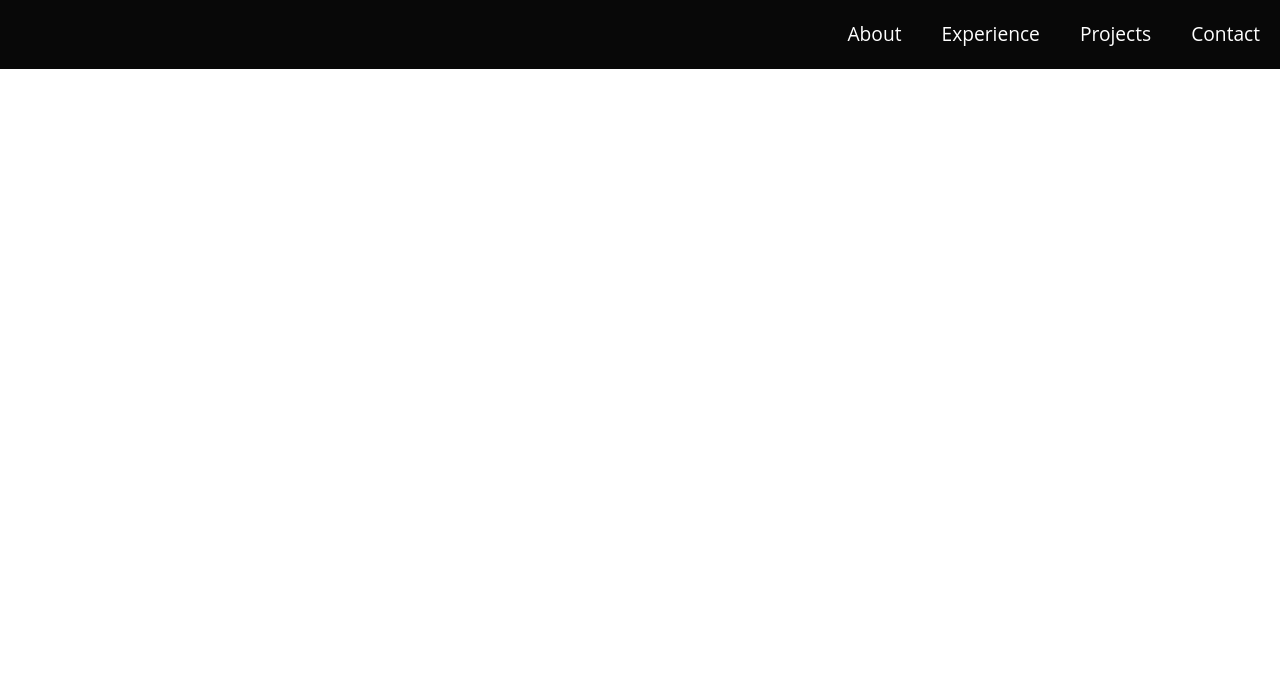
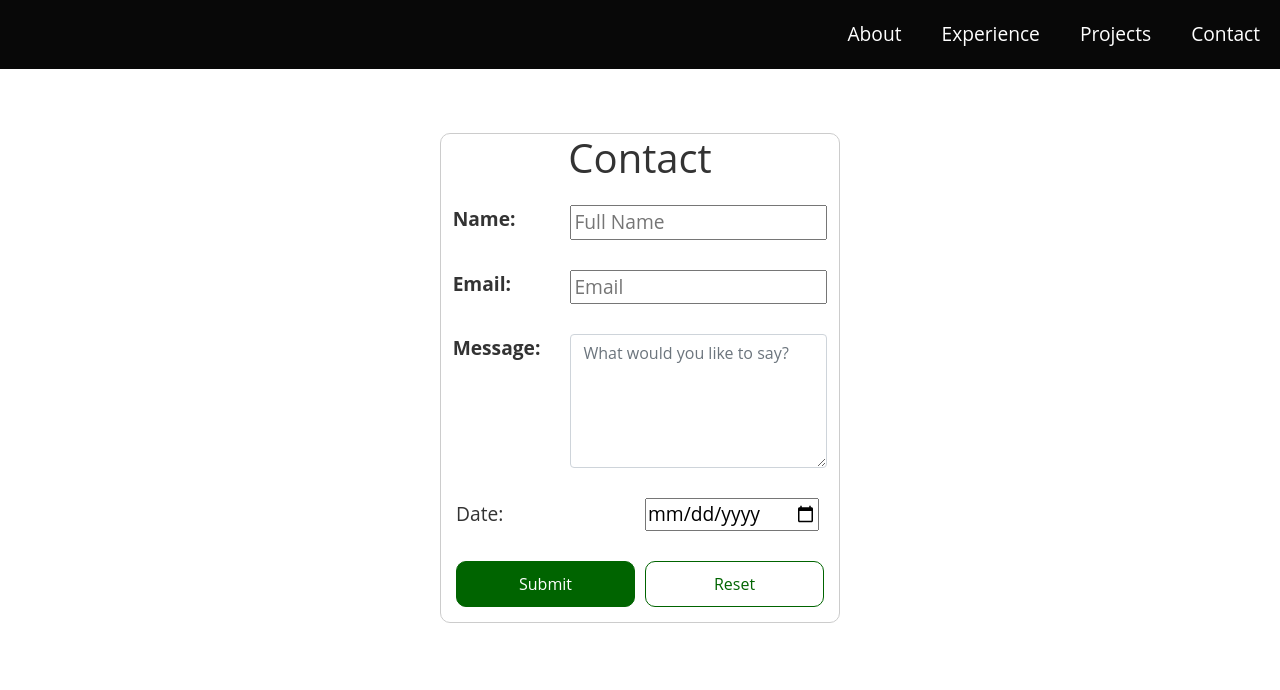
Before and after one commit to jamesressler/CS463-final-project, a plain HTML site: page html/contact.html in a window 1280 px wide. Drawn offline with nearby package versions, Linux system fonts and the light colour scheme.

Commit message:
added contact form, modified from homework.

```diff
--- a/css/contact.css
+++ b/css/contact.css
@@ -0,0 +1,76 @@
+.container {
+  display: flex;
+  width: 50vw;
+}
+
+.flex-container-wrap-center {
+  display: flex;
+  flex-wrap: wrap;
+  justify-content: center;
+  padding: 5% 20%;
+}
+
+.form {
+  border: 1px solid var(--gray3);
+  border-radius: 10px;
+  display: flex;
+  flex-wrap: wrap;
+  justify-content: center;
+}
+
+.form-element {
+  padding: 15px;
+}
+
+.form-input-text {
+  display: grid;
+  grid-template-columns: 1fr 1fr;
+  font-weight: bold;
+}
+
+.form-date-input {
+  display: grid;
+  grid-template-columns: 1fr 1fr;
+  align-items: center;
+  justify-items: start;
+  gap: 10px;
+  width: 100%;
+}
+
+.form-submit-input {
+  display: grid;
+  grid-template-columns: 1fr 1fr;
+  align-items: center;
+  justify-items: center;
+  gap: 10px;
+  width: 100%;
+}
+
+.btn {
+  display: block;
+  padding: 10px;
+  width: 100%;
+  text-decoration: none;
+  border: 1px solid var(--green);
+  border-radius: 10px;
+}
+
+.btn-primary {
+  background-color: var(--green);
+  color: var(--white);
+}
+
+.btn-primary:hover {
+  background-color: var(--orange);
+  color: var(--black);
+}
+
+.btn-secondary {
+  background-color: var(--white);
+  color: var(--green);
+}
+
+.btn-secondary:hover {
+  background-color: var(--red);
+  color: var(--white);
+}
--- a/html/contact.html
+++ b/html/contact.html
@@ -11,6 +11,7 @@
     />
     <link rel="stylesheet" href="../css/styles.css" />
     <link rel="stylesheet" href="../css/navbar.css" />
+    <link rel="stylesheet" href="../css/contact.css" />
   </head>
   <body>
     <nav>
@@ -29,5 +30,43 @@
         </li>
       </ul>
     </nav>
+    <section class="flex-container flex-container-wrap-center">
+      <form action="/submit" class="form">
+        <h1>Contact</h1>
+        <div class="form-input-text">
+          <div class="form-element">
+            <label for="name">Name:</label>
+          </div>
+          <div class="form-element">
+            <input type="text" id="name" name="name" placeholder="Full Name" />
+          </div>
+          <div class="form-element">
+            <label for="email">Email:</label>
+          </div>
+          <div class="form-element">
+            <input type="email" id="email" name="email" placeholder="Email" />
+          </div>
+          <div class="form-element">
+            <label for="form-control">Message:</label>
+          </div>
+          <div class="form-element">
+            <textarea
+              class="form-control"
+              rows="5"
+              name="message"
+              placeholder="What would you like to say?"
+            ></textarea>
+          </div>
+        </div>
+        <div class="form-element form-date-input">
+          <label for="date">Date:</label>
+          <input type="date" id="date" name="date" />
+        </div>
+        <div class="form-element form-submit-input">
+          <input type="submit" value="Submit" class="btn btn-primary" />
+          <input type="reset" value="Reset" class="btn btn-secondary" />
+        </div>
+      </form>
+    </section>
   </body>
 </html>
```
